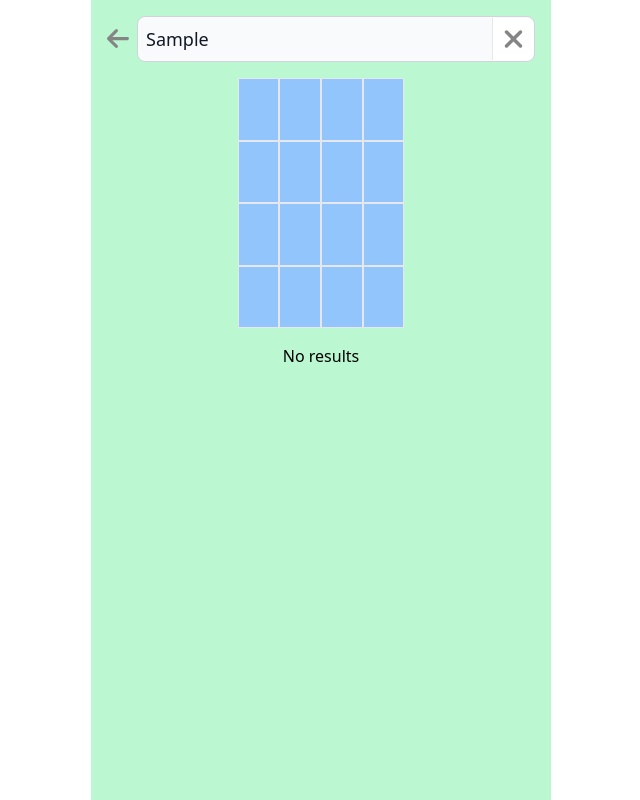
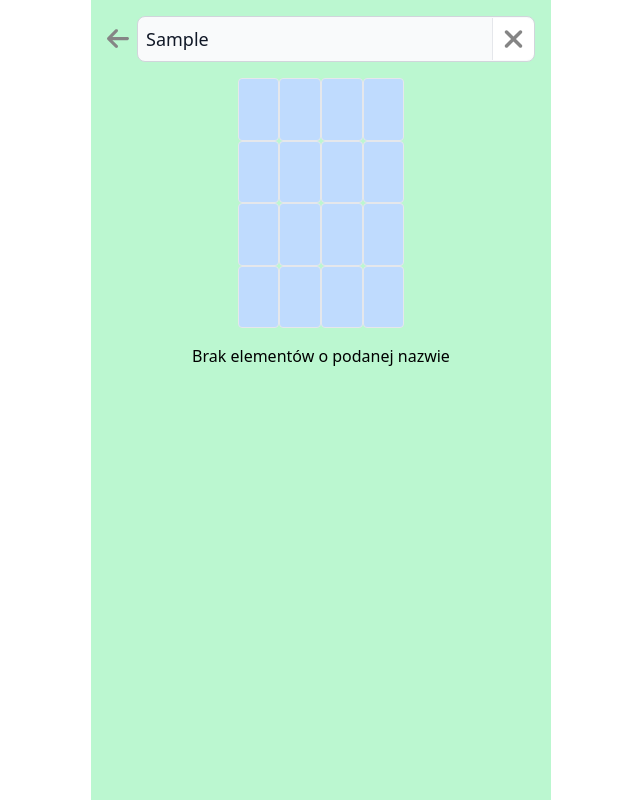
Before and after one commit to GrzegorzWirtek/magazyn, a Next.js app: page / in a window 1280 px wide. Both pictures are taken after typing "Sample" into the empty fields and a click on the button 437 px from the left and 39 px from the top of the page. Shown: the whole page, without its empty margins (319-959 px from the left). Built offline with nearby package versions, Linux system fonts and the light colour scheme.

Commit message:
styling results component

```diff
--- a/components/PreviewArea.tsx
+++ b/components/PreviewArea.tsx
@@ -7,16 +7,18 @@ export default function PreviewArea() {
 	const { checked } = useAppContext();
 
 	return (
-		<div className='h-[250px] aspect-[2/3] bg-blue-300 grid grid-cols-4 grid-rows-4 box-border'>
+		<div>
+			<div className='h-[250px] aspect-[2/3] grid grid-cols-4 grid-rows-4 box-border rounded'>
 				{tempdb.map((area) => (
 					<div
 						key={area.id}
-					className={`flex justify-center items-center border box-border ${
-						checked.includes(area.id) && 'bg-blue-500'
+						className={`flex justify-center items-center border box-border rounded ${
+							checked.includes(area.id) ? 'bg-blue-400' : 'bg-blue-200'
 						}`}>
 						{checked.includes(area.id) && <p className='text-xl'>{area.id}</p>}
 					</div>
 				))}
 			</div>
+		</div>
 	);
 }
--- a/components/Results.tsx
+++ b/components/Results.tsx
@@ -6,23 +6,33 @@ export default function Results() {
 	const { checked, searchValue } = useAppContext();
 
 	if (searchValue === '') return;
-	if (checked.length < 1) return <p>No results</p>;
+	if (checked.length < 1) return <p>Brak elementów o podanej nazwie</p>;
 
-	const checkedAreas = tempdb.filter((item) => checked.includes(item.id));
-	const onlySelected = checkedAreas.map((item) => {
-		return {
-			id: item.id,
-			prodArr: item.prodArr.filter((item) => item.name.includes(searchValue)),
-		};
-	});
+	const checkedAreas = tempdb
+		.filter((item) => checked.includes(item.id))
+		.map((item) => {
+			return {
+				id: item.id,
+				prodArr: item.prodArr.filter((item) =>
+					item.name.toUpperCase().includes(searchValue.toUpperCase()),
+				),
+			};
+		});
 
 	return (
-		<div className='w-full grow shrink bg-red-300 overflow-y-scroll'>
-			{onlySelected.map((item, index) => (
-				<div key={index} className='border m-1 p-1'>
-					<h3>{item.id}</h3>
+		<div className='w-full grow shrink overflow-y-scroll'>
+			{checkedAreas.map((item, index) => (
+				<div
+					key={index}
+					className='mb-2 p-2 border-solid border-[1px] border-gray-400 rounded'>
+					<h3 className='w-[28px] mb-2 text-center leading-8 bg-blue-400 rounded'>
+						{item.id}
+					</h3>
 					{item.prodArr.map((item) => (
-						<p key={item.name}>{item.name}</p>
+						<div key={item.name} className='flex'>
+							<p className='basis-[88%]'>{item.name}</p>
+							<p>{item.amount}</p>
+						</div>
 					))}
 				</div>
 			))}
--- a/components/Search.tsx
+++ b/components/Search.tsx
@@ -11,7 +11,9 @@ export default function Search() {
 
 	const findElements = (value: string) => {
 		const foundAreas = tempdb.filter((item) =>
-			item.prodArr.some((area) => area.name.includes(value)),
+			item.prodArr.some((area) =>
+				area.name.toUpperCase().includes(value.toUpperCase()),
+			),
 		);
 
 		const idArray = foundAreas.map((item) => item.id);
```
Lines whose indentation alone changed are shown as unchanged.
